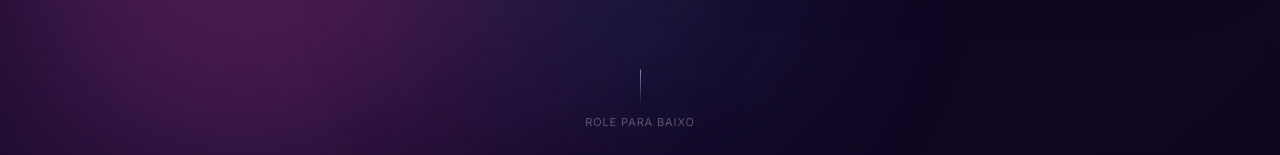
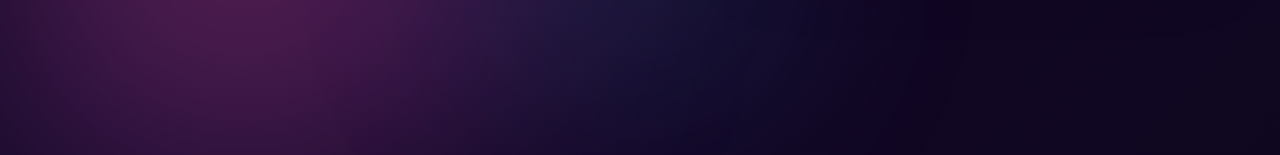
Before and after one commit to brenosemfreio/tcc, a React (Vite) app: page / in a window 1280 px wide. Shown: the part 645-800 px from the top of the page. Built offline with nearby package versions, Linux system fonts and the light colour scheme.

Commit message:
chore: auto sync [Claude]

```diff
--- a/src/pages/Landing/Landing.jsx
+++ b/src/pages/Landing/Landing.jsx
@@ -278,15 +278,6 @@ export default function Landing() {
           </motion.div>
         </div>
 
-        {/* Scroll indicator */}
-        <motion.div
-          className="l-scroll"
-          animate={{ y: [0, 8, 0] }}
-          transition={{ repeat: Infinity, duration: 2, ease: 'easeInOut' }}
-        >
-          <div className="l-scroll__line" />
-          <span>Role para baixo</span>
-        </motion.div>
       </section>
 
       {/* ── Features ─────────────────────────────────── */}
```
